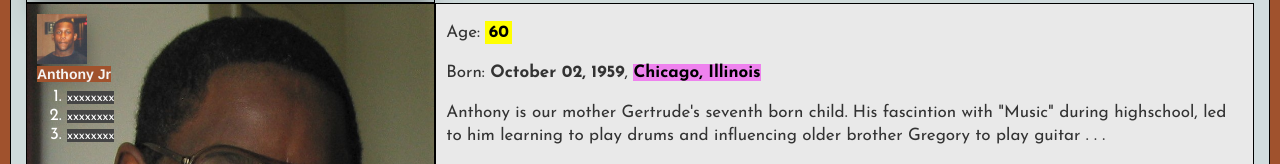
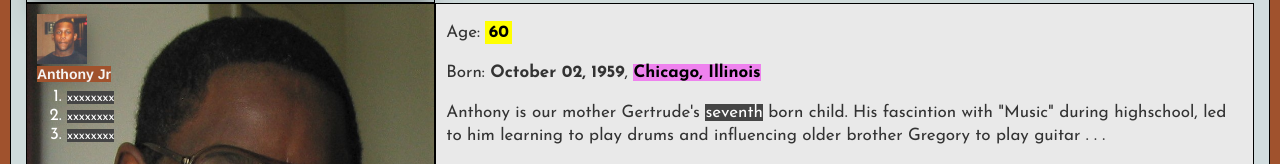
Before and after one commit to gcs-pages/anthony-life-story, a plain HTML site: page index.html in a window 1280 px wide. Shown: the part 6645-6809 px from the top of the page. Drawn offline with nearby package versions, Linux system fonts and the light colour scheme.

Commit message:
Put back reverse video highlight of Anthony's birth position . . .

```diff
--- a/index.html
+++ b/index.html
@@ -1441,7 +1441,7 @@
             <p>Age: <span id="anthony-age"></span></p>
             <p>Born: <strong>October 02, 1959</strong>, <span class="illinois-state-color">Chicago, Illinois</span><span class="display-none"><br>XXXX: <strong>xxxxx 99, 9999</strong>, <span class="illinois-state-color">Chicago, Illinois</span></span></p>
             <p>
-            Anthony is our mother Gertrude's seventh born child. His fascintion with "Music" during highschool, led to him learning to play drums and influencing older brother Gregory to play guitar . . .
+            Anthony is our mother Gertrude's <span class="text-on-background-3">seventh</span> born child. His fascintion with "Music" during highschool, led to him learning to play drums and influencing older brother Gregory to play guitar . . .
             </p>
 
             <p>
```
